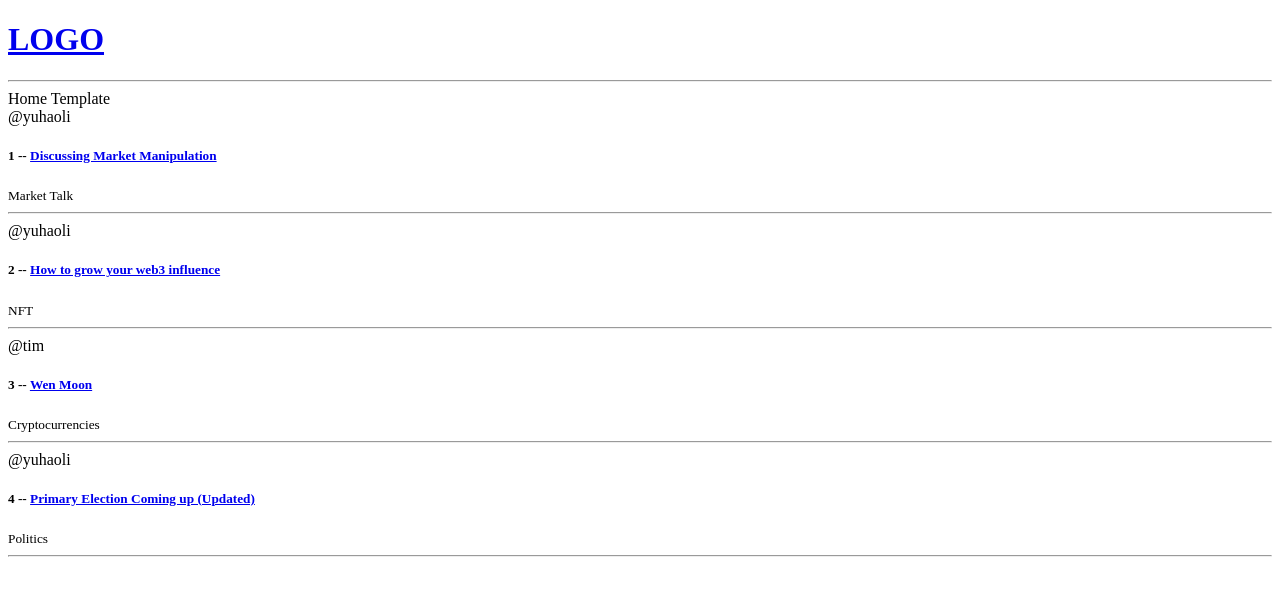
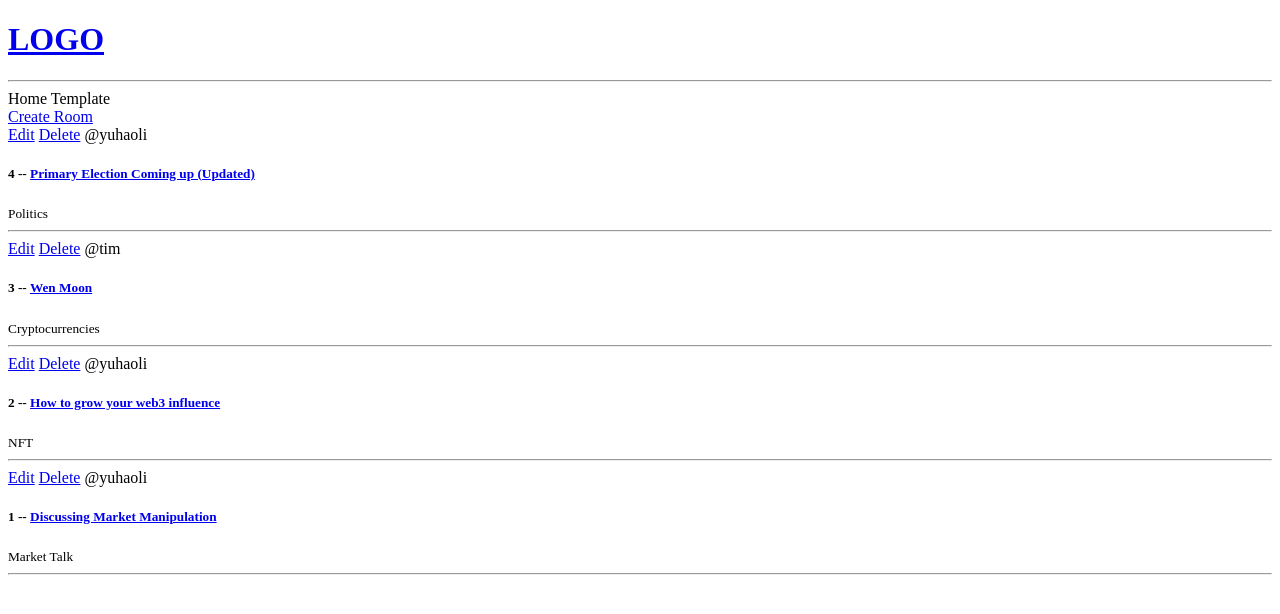
Before and after one commit to HowardLiYH/web3-chatroom, a Django app: page / in a window 1280 px wide. Shown: the top 614 px of the page. Run offline with Django 4.2, Linux system fonts and the light colour scheme; data comes from the database, SQL or seed files in the repository; both versions use the stored data as it was after the commit.

Commit message:
Third  web update

```diff
--- a/base/models.py
+++ b/base/models.py
@@ -20,6 +20,12 @@ class Room(models.Model):
     updated = models.DateTimeField(auto_now=True)
     created = models.DateTimeField(auto_now_add=True)
 
+
+    class Meta:
+        ordering = ['-updated', '-created']
+
+
+
     def __str__(self):
         return str(self.name)
 
--- a/base/templates/base/home.html
+++ b/base/templates/base/home.html
@@ -6,9 +6,14 @@
 
 <div>
 
+
+  <a href = "{% url 'create-room' %}">Create Room</a>
+
   <div>
     {% for room in rooms %}
     <div>
+      <a href = "{% url 'update-room' room.id %}">Edit</a>
+      <a href = "{% url 'delete-room' room.id %}">Delete</a>
       <span>@{{room.host.username}}</span>
       <h5>{{room.id}} -- <a href = "{% url 'room' room.id %}">{{room.name}}</h5></a>
       <small>{{room.topic.name}}</small>
--- a/base/urls.py
+++ b/base/urls.py
@@ -4,4 +4,8 @@ from . import views
 urlpatterns = [
     path('', views.home, name='home'),
     path('room/<str:pk>/', views.room, name='room'),
+
+    path('create-room/', views.createRoom, name='create-room'),
+    path('update-room/<str:pk>/', views.updateRoom, name='update-room'),
+    path('delete-room/<str:pk>/', views.deleteRoom, name='delete-room'),
 ]
--- a/base/views.py
+++ b/base/views.py
@@ -1,5 +1,7 @@
-from django.shortcuts import render
+from django.shortcuts import render, redirect
 from base.models import Room  # Adjust the import statement based on the directory structure
+from .forms import RoomForm  # Adjust the import statement based on the directory structure
+
 
 # Create your views here.
 
@@ -19,3 +21,38 @@ def room(request, pk):
     room = Room.objects.get(id=pk)  # pylint: disable=no-member
     context = {'room': room}
     return render(request, 'base/room.html', context)
+
+def createRoom(request):
+    form = RoomForm()
+
+    if request.method == 'POST':
+        form = RoomForm(request.POST)
+        if form.is_valid():
+            form.save()
+            return redirect('home')
+
+    context = {'form': form}
+    return render(request, 'base/room_form.html', context)
+
+
+def updateRoom(request, pk):
+    room = Room.objects.get(id=pk)  # pylint: disable=no-member
+    form = RoomForm(instance=room)
+
+    if request.method == 'POST':
+        form = RoomForm(request.POST, instance=room)
+        if form.is_valid():
+            form.save()
+            return redirect('home')
+
+
+    context = {'form': form}
+    return render(request, 'base/room_form.html', context)
+
+
+def deleteRoom(request, pk):
+    room = Room.objects.get(id=pk)  # pylint: disable=no-member
+    if request.method == 'POST':
+        room.delete()
+        return redirect('home')
+    return render(request, 'base/delete.html', {'obj': room})
```
Also changed, not shown: base/forms.py (added, +8 -0 lines), base/templates/base/delete.html (added, +12 -0 lines), base/templates/base/room_form.html (added, +13 -0 lines), db.sqlite3.
